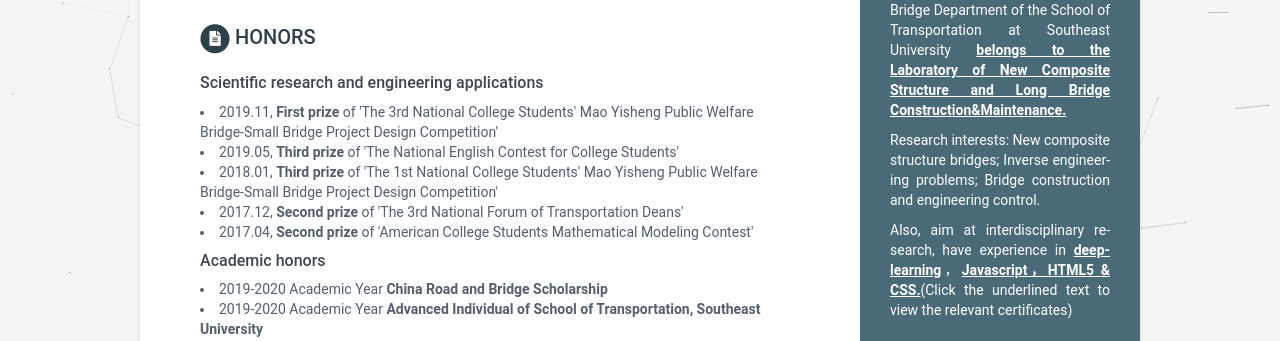
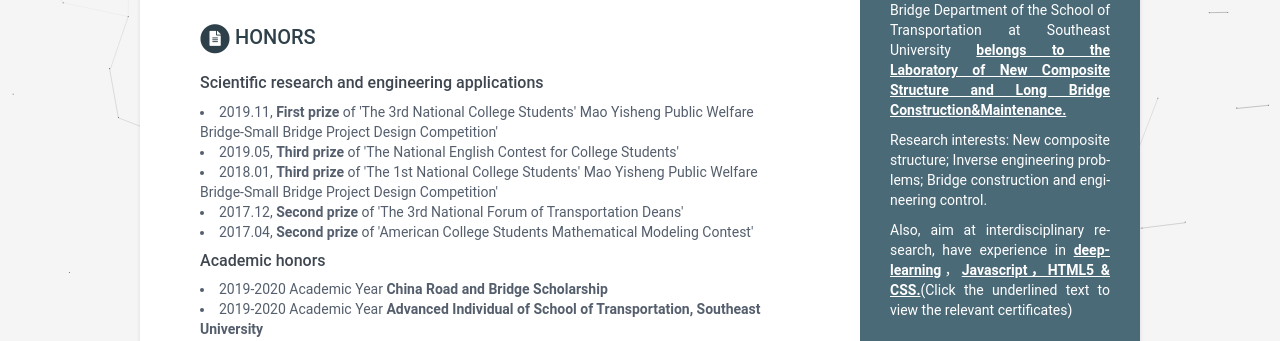
Before and after one commit to luohualuanbinfen/CV_EN, a Jekyll site: the page built from index.html, in a window 1280 px wide and 900 px high, scrolled down 520 px. Shown: the part 128-469 px from the top of the window. Built offline with Jekyll 4.4.1, drawn with Linux system fonts in a browser that asks for light colours.

Commit message:
Update interests.html

```diff
--- a/_includes/interests.html
+++ b/_includes/interests.html
@@ -10,7 +10,7 @@
     {% for interest in interests %}
 
       <li>I'm a third-year M.S. student at the Bridge Department of the School of Transportation at Southeast University <a href="https://mp.weixin.qq.com/s/6URtYgNhKh2wmaegpLi0JQ"><b><u>belongs to the Laboratory of New Compos&shy;ite Structure and Long Bri&shy;dge Construction&Maintenance.</u></b></a></li>
-      <li>Research interests: New composite structure bridges; Inverse engineering problems; Bridge construction and engineering control.</li>
+      <li>Research interests: New composite structure; Inverse engineering problems; Bridge construction and engineering control.</li>
       <li>Also, aim at interdisciplinary research, have experience in <a href="https://coursera.org/share/d6cd0aa67e414c0a7ddf23db8758deae"><b><u>deep-learning</u></b></a>，<a href="https://coursera.org/share/cc9ef0a0042bf10c00a79bfb5cddb432"><b><u>Javascript，HTML5 & CSS.</u></b></a>(Click the underlined text to view the relevant certificates)</li>
 
     {% endfor %}
```
